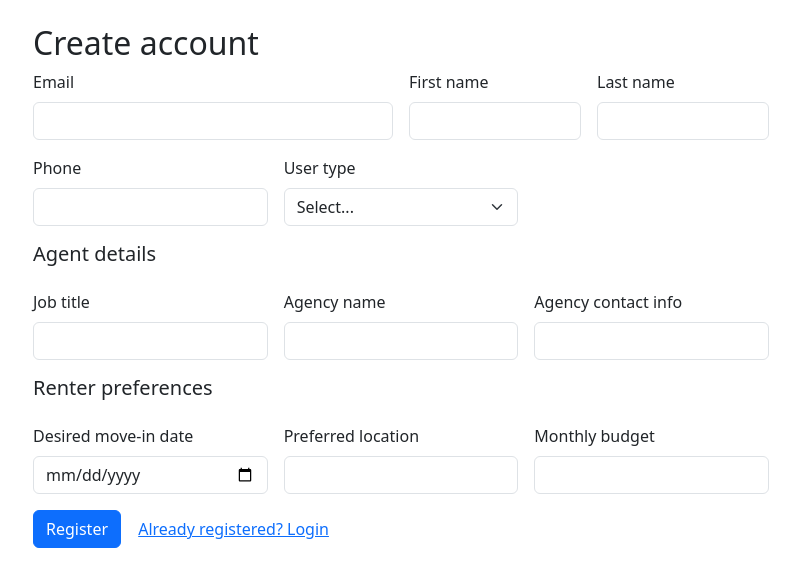
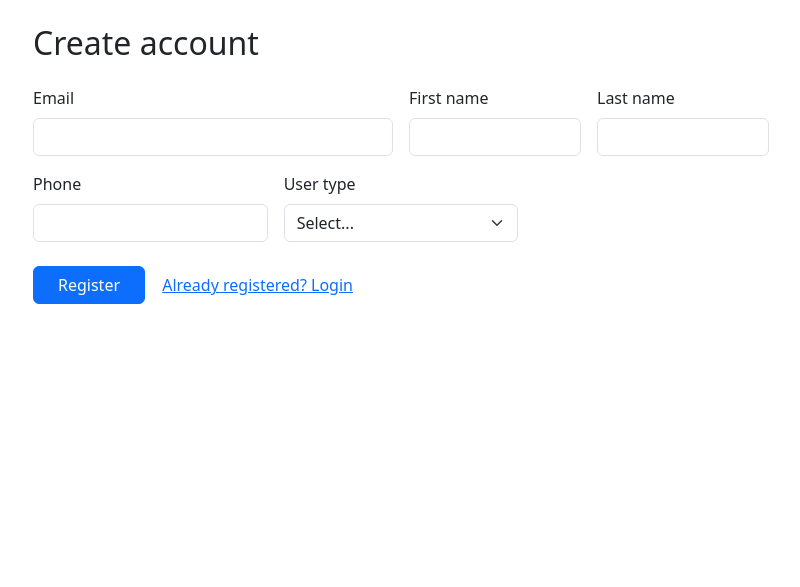
Before and after one commit to s-meher/cs425-realestate-management-app, a Flask app: page /register in a window 1280 px wide. Shown: the part 56-643 px from the top of the page, without its empty margins (239-1039 px from the left). Run offline with Flask 3, Linux system fonts and the light colour scheme; some libraries are stand-ins or nearby versions.

Commit message:
Update register.html

```diff
--- a/app/templates/register.html
+++ b/app/templates/register.html
@@ -2,70 +2,107 @@
 {% block content %}
 <div class="row justify-content-center">
     <div class="col-md-8">
-        <h2>Create account</h2>
+        <h2 class="mb-4">Create account</h2>
+
         <form method="post" class="row g-3">
             <div class="col-md-6">
                 <label class="form-label">Email</label>
                 <input type="email" name="email" class="form-control" required>
             </div>
+
             <div class="col-md-3">
                 <label class="form-label">First name</label>
                 <input type="text" name="first_name" class="form-control" required>
             </div>
+
             <div class="col-md-3">
                 <label class="form-label">Last name</label>
                 <input type="text" name="last_name" class="form-control" required>
             </div>
+
             <div class="col-md-4">
                 <label class="form-label">Phone</label>
                 <input type="text" name="phone" class="form-control">
             </div>
+
             <div class="col-md-4">
                 <label class="form-label">User type</label>
-                <select class="form-select" name="user_type" required>
+                <select class="form-select" name="user_type" id="userType" required>
                     <option value="" selected disabled>Select...</option>
                     <option value="renter">Prospective renter</option>
                     <option value="agent">Agent</option>
                 </select>
             </div>
 
-            <div class="col-12 mt-3">
-                <h5>Agent details</h5>
+            <!-- Agent section -->
+            <div id="agentSection" class="d-none">
+                <div class="col-12 mt-4">
+                    <h5 class="border-bottom pb-2">Agent details</h5>
                 </div>
+
                 <div class="col-md-4">
                     <label class="form-label">Job title</label>
                     <input type="text" name="job_title" class="form-control">
                 </div>
+
                 <div class="col-md-4">
                     <label class="form-label">Agency name</label>
                     <input type="text" name="agency_name" class="form-control">
                 </div>
+
                 <div class="col-md-4">
                     <label class="form-label">Agency contact info</label>
                     <input type="text" name="agency_contact_info" class="form-control">
                 </div>
+            </div>
 
-            <div class="col-12 mt-3">
-                <h5>Renter preferences</h5>
+            <!-- Renter section -->
+            <div id="renterSection" class="d-none">
+                <div class="col-12 mt-4">
+                    <h5 class="border-bottom pb-2">Renter preferences</h5>
                 </div>
+
                 <div class="col-md-4">
                     <label class="form-label">Desired move-in date</label>
                     <input type="date" name="desired_move_in_date" class="form-control">
                 </div>
+
                 <div class="col-md-4">
                     <label class="form-label">Preferred location</label>
                     <input type="text" name="preferred_location" class="form-control">
                 </div>
+
                 <div class="col-md-4">
                     <label class="form-label">Monthly budget</label>
                     <input type="number" step="0.01" name="monthly_budget" class="form-control">
                 </div>
+            </div>
 
-            <div class="col-12">
-                <button class="btn btn-primary" type="submit">Register</button>
-                <a class="btn btn-link" href="{{ url_for('login') }}">Already registered? Login</a>
+            <div class="col-12 mt-4">
+                <button class="btn btn-primary px-4" type="submit">Register</button>
+                <a class="btn btn-link" href="{{ url_for('login') }}">
+                    Already registered? Login
+                </a>
             </div>
         </form>
     </div>
 </div>
+
+<!-- Simple UX toggle script -->
+<script>
+    const userType = document.getElementById("userType");
+    const agentSection = document.getElementById("agentSection");
+    const renterSection = document.getElementById("renterSection");
+
+    userType.addEventListener("change", function () {
+        agentSection.classList.add("d-none");
+        renterSection.classList.add("d-none");
+
+        if (this.value === "agent") {
+            agentSection.classList.remove("d-none");
+        } else if (this.value === "renter") {
+            renterSection.classList.remove("d-none");
+        }
+    });
+</script>
 {% endblock %}
```
Lines whose indentation alone changed are shown as unchanged.
